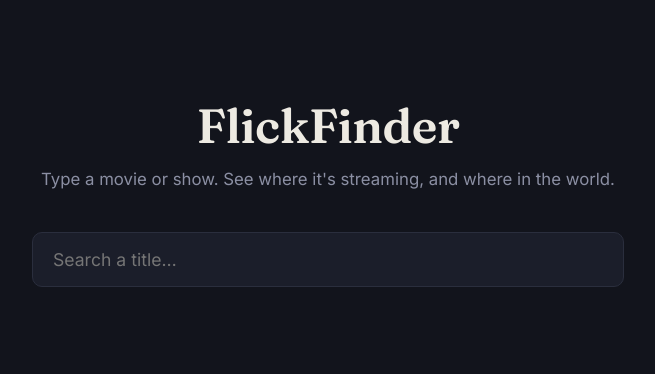
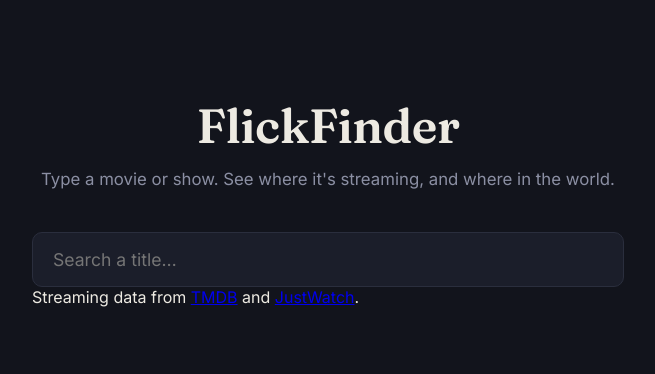
Before and after one commit to danielcuby/FlickFinder, a website: page index.html in a window 1280 px wide. Shown: the whole page, without its empty margins (312-967 px from the left). Drawn offline with Linux system fonts and the light colour scheme.

Commit message:
index.html

```diff
--- a/index.html
+++ b/index.html
@@ -21,6 +21,11 @@
     </section>
 
     <section id="result" class="result hidden"></section>
+
+    <footer class="attribution">
+      Streaming data from <a href="https://www.themoviedb.org/" target="_blank" rel="noopener">TMDB</a>
+      and <a href="https://www.justwatch.com/" target="_blank" rel="noopener">JustWatch</a>.
+    </footer>
   </main>
 
   <script src="script.js"></script>
```
